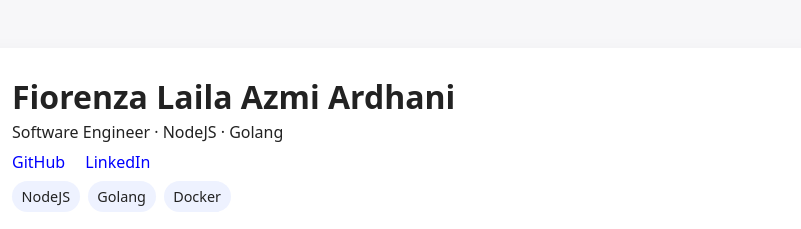
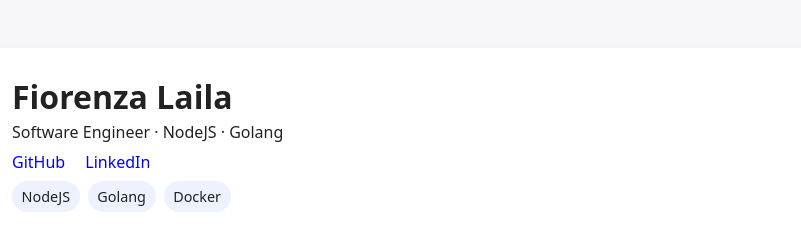
Before and after one commit to fiorenzaa/my-profile, a plain HTML site: page index.html in a window 1280 px wide. Shown: the top 229 px of the page, 290-1091 px from the left. Drawn offline with Linux system fonts and the light colour scheme.

Commit message:
mencoba conflict

```diff
--- a/index.html
+++ b/index.html
@@ -76,7 +76,7 @@
     <header>
       <img class="avatar" src="https://avatars.githubusercontent.com/u/9919?s=200&v=4" alt="avatar" />
       <div>
-        <h1>Fiorenza Laila Azmi Ardhani</h1>
+        <h1>Fiorenza Laila</h1>
         <div>Software Engineer · NodeJS · Golang</div>
         <div class="links" style="margin-top:.5rem; color: blue">
           <a class="link-profile" href="https://github.com/fiorenzaa" target="_blank">GitHub</a>
```
Also changed, not shown: 1 other file.
